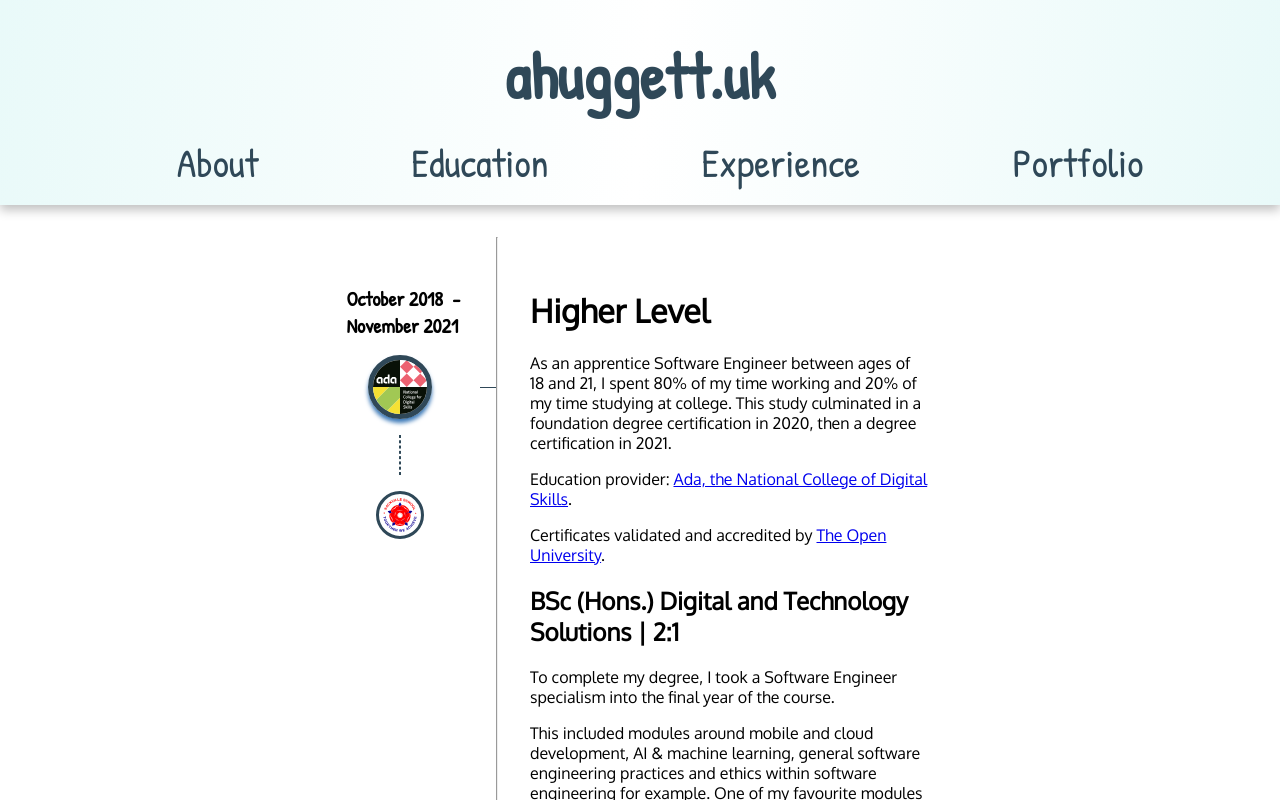
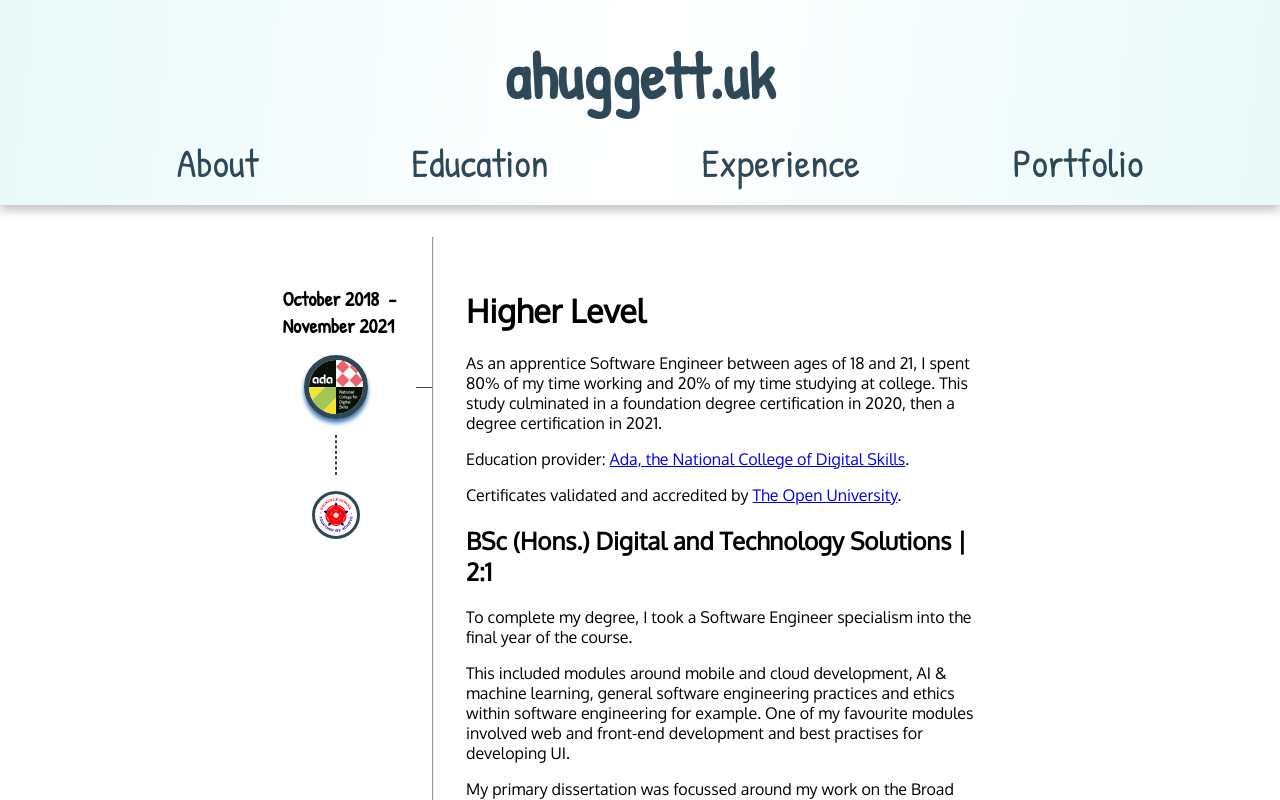
Before and after one commit to ahuggett26/website, a React (Create React App) app: page /education in a window 1280 px wide. Built offline with nearby package versions, Linux system fonts and the light colour scheme; a web font is replaced by a local one.

Commit message:
Increase the width of the education and experience pages
By allowing them to take up more space, especially as the screen gets wider, it should be more readable.

```diff
--- a/src/components/home/education/Education.module.scss
+++ b/src/components/home/education/Education.module.scss
@@ -2,8 +2,18 @@
 
 .education-container {
   height: 100%;
-  width: 50%;
+  width: 60%;
 
   margin: auto;
   padding: 2rem 0;
+
+  @media (width <= 1200px) {
+    width: 75%;
+  }
+  @media (width <= 1000px) {
+    width: 90%;
+  }
+  @media (width <= 750px) {
+    width: 100%;
+  }
 }
--- a/src/components/home/experience/Experience.module.scss
+++ b/src/components/home/experience/Experience.module.scss
@@ -1,7 +1,17 @@
 .experience-container {
   height: 100%;
-  width: 50%;
+  width: 60%;
 
   margin: auto;
   padding: 2rem 0;
+
+  @media (width <= 1200px) {
+    width: 75%;
+  }
+  @media (width <= 1000px) {
+    width: 90%;
+  }
+  @media (width <= 750px) {
+    width: 100%;
+  }
 }
```
